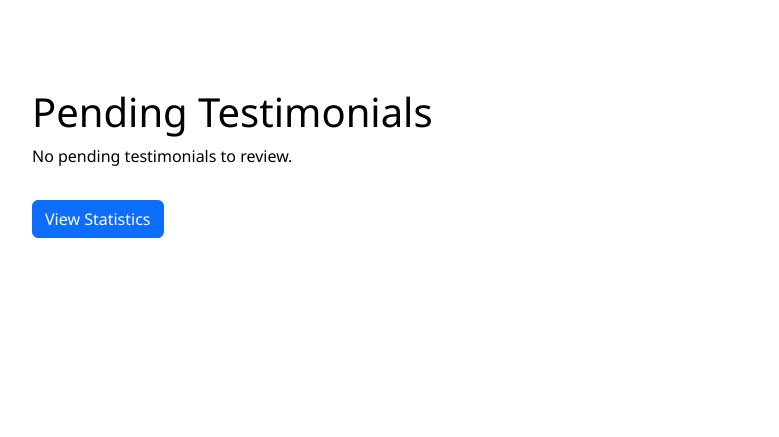
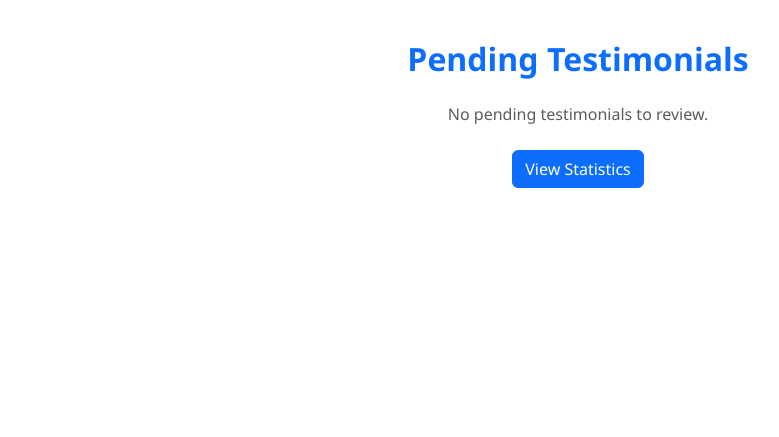
Before and after one commit to nooksandhook-ux/COMMUNITY_FRIENDLY, a Flask app: template nooks/templates/testimonials/admin_pending.html in a window 1280 px wide. Shown: the part 56-493 px from the top of the page, without its empty margins (62-841 px from the left). Run offline with Flask 3, Linux system fonts and the light colour scheme; the template is opened without the code that fills it, so the values that code supplies are empty; some libraries are stand-ins or nearby versions.

Commit message:
Update admin_pending.html

```diff
--- a/nooks/templates/testimonials/admin_pending.html
+++ b/nooks/templates/testimonials/admin_pending.html
@@ -1,99 +1,55 @@
-<script type="text/javascript">
-        var gk_isXlsx = false;
-        var gk_xlsxFileLookup = {};
-        var gk_fileData = {};
-        function filledCell(cell) {
-          return cell !== '' && cell != null;
-        }
-        function loadFileData(filename) {
-        if (gk_isXlsx && gk_xlsxFileLookup[filename]) {
-            try {
-                var workbook = XLSX.read(gk_fileData[filename], { type: 'base64' });
-                var firstSheetName = workbook.SheetNames[0];
-                var worksheet = workbook.Sheets[firstSheetName];
+{% extends "base.html" %}
 
-                // Convert sheet to JSON to filter blank rows
-                var jsonData = XLSX.utils.sheet_to_json(worksheet, { header: 1, blankrows: false, defval: '' });
-                // Filter out blank rows (rows where all cells are empty, null, or undefined)
-                var filteredData = jsonData.filter(row => row.some(filledCell));
+{% block content %}
+<div class="container">
+    <h2 class="text-center fw-bold text-primary mb-4">Pending Testimonials</h2>
 
-                // Heuristic to find the header row by ignoring rows with fewer filled cells than the next row
-                var headerRowIndex = filteredData.findIndex((row, index) =>
-                  row.filter(filledCell).length >= filteredData[index + 1]?.filter(filledCell).length
-                );
-                // Fallback
-                if (headerRowIndex === -1 || headerRowIndex > 25) {
-                  headerRowIndex = 0;
-                }
-
-                // Convert filtered JSON back to CSV
-                var csv = XLSX.utils.aoa_to_sheet(filteredData.slice(headerRowIndex)); // Create a new sheet from filtered array of arrays
-                csv = XLSX.utils.sheet_to_csv(csv, { header: 1 });
-                return csv;
-            } catch (e) {
-                console.error(e);
-                return "";
-            }
-        }
-        return gk_fileData[filename] || "";
-        }
-        </script><!DOCTYPE html>
-<html lang="en">
-<head>
-    <meta charset="UTF-8">
-    <meta name="viewport" content="width=device-width, initial-scale=1.0">
-    <title>Pending Testimonials</title>
-</head>
-<body>
-    {% extends "base.html" %}
-    {% block content %}
-    <div class="container mt-5">
-        <h1>Pending Testimonials</h1>
     {% with messages = get_flashed_messages(with_categories=true) %}
         {% if messages %}
             {% for category, message in messages %}
-                    <div class="alert alert-{{ 'success' if category == 'success' else 'danger' }} alert-dismissible fade show" role="alert">
-                        {{ message }}
-                        <button type="button" class="btn-close" data-bs-dismiss="alert" aria-label="Close"></button>
-                    </div>
+                <div class="alert alert-{{ category }} mb-4">{{ message }}</div>
             {% endfor %}
         {% endif %}
     {% endwith %}
+
     {% if testimonials %}
-            <div class="row">
+        <div class="row g-3">
             {% for testimonial in testimonials %}
-                    <div class="col-md-6 mb-4">
-                        <div class="card">
+                <div class="col-md-4">
+                    <div class="card h-100 shadow-sm border-0">
                         <div class="card-body">
                             <p class="card-text">"{{ testimonial.content }}"</p>
-                                <p class="card-text">
-                                    <strong>Submitted by:</strong> {{ testimonial.user_id | get_username }}<br>
-                                    <small class="text-muted">Submitted on {{ testimonial.created_at | datetimeformat }}</small>
+                            <p class="card-text text-muted">
+                                <small>
+                                    Submitted by: {{ testimonial.user_id | get_username }}<br>
+                                    Submitted on {{ testimonial.created_at | datetimeformat }}
+                                </small>
                             </p>
-                                <form method="POST" action="{{ url_for('testimonials.admin_update_testimonial', testimonial_id=testimonial._id) }}">
+                            <div class="d-flex gap-2">
+                                <form method="POST" action="{{ url_for('testimonials.approve_testimonial', testimonial_id=testimonial._id) }}">
                                     {{ form.csrf_token if form else '' }}
-                                    <input type="hidden" name="action" value="approve">
-                                    <button type="submit" class="btn btn-success btn-sm">Approve</button>
+                                    <button type="submit" class="btn btn-success">Approve</button>
                                 </form>
-                                <form method="POST" action="{{ url_for('testimonials.admin_update_testimonial', testimonial_id=testimonial._id) }}" class="mt-2">
+                                <form method="POST" action="{{ url_for('testimonials.reject_testimonial', testimonial_id=testimonial._id) }}">
                                     {{ form.csrf_token if form else '' }}
-                                    <input type="hidden" name="action" value="reject">
-                                    <div class="mb-2">
+                                    <div class="mb-3">
                                         <label for="rejection_reason_{{ testimonial._id }}" class="form-label">Rejection Reason</label>
-                                        <input type="text" class="form-control" id="rejection_reason_{{ testimonial._id }}" name="rejection_reason" placeholder="Enter rejection reason">
+                                        <textarea class="form-control" id="rejection_reason_{{ testimonial._id }}" name="rejection_reason" rows="3"></textarea>
                                     </div>
-                                    <button type="submit" class="btn btn-danger btn-sm">Reject</button>
+                                    <button type="submit" class="btn btn-danger">Reject</button>
                                 </form>
+                            </div>
                         </div>
                     </div>
                 </div>
             {% endfor %}
         </div>
     {% else %}
-            <p>No pending testimonials to review.</p>
+        <p class="text-muted text-center">No pending testimonials to review.</p>
     {% endif %}
-        <a href="{{ url_for('testimonials.testimonial_statistics') }}" class="btn btn-primary mt-3">View Statistics</a>
+
+    <div class="text-center mt-4">
+        <a href="{{ url_for('testimonials.statistics') }}" class="btn btn-primary">View Statistics</a>
+    </div>
 </div>
 {% endblock %}
-</body>
-</html>
```
Lines whose indentation alone changed are shown as unchanged.
